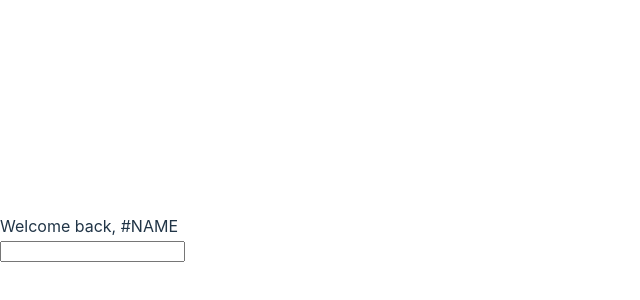
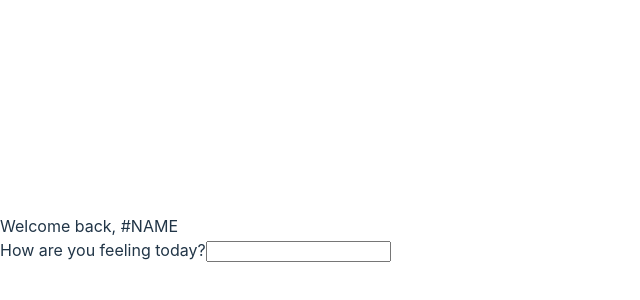
Before and after one commit to StathisKotanidis/vibify, a React (Vite) app: page /login in a window 1280 px wide. Shown: the part 162-462 px from the top of the page, without its empty margins (0-640 px from the left). Built offline with nearby package versions, Linux system fonts and the light colour scheme.

Commit message:
home page changes

```diff
--- a/src/pages/LoginPage.jsx
+++ b/src/pages/LoginPage.jsx
@@ -3,8 +3,8 @@ function LoginPage() {
     <div>
       <div>Welcome back, #NAME</div>
       <form>
-        <label htmlFor=""></label>
-        <input></input>
+        <label htmlFor="">How are you feeling today?</label>
+        <input type="text"></input>
       </form>
     </div>
   );
```
